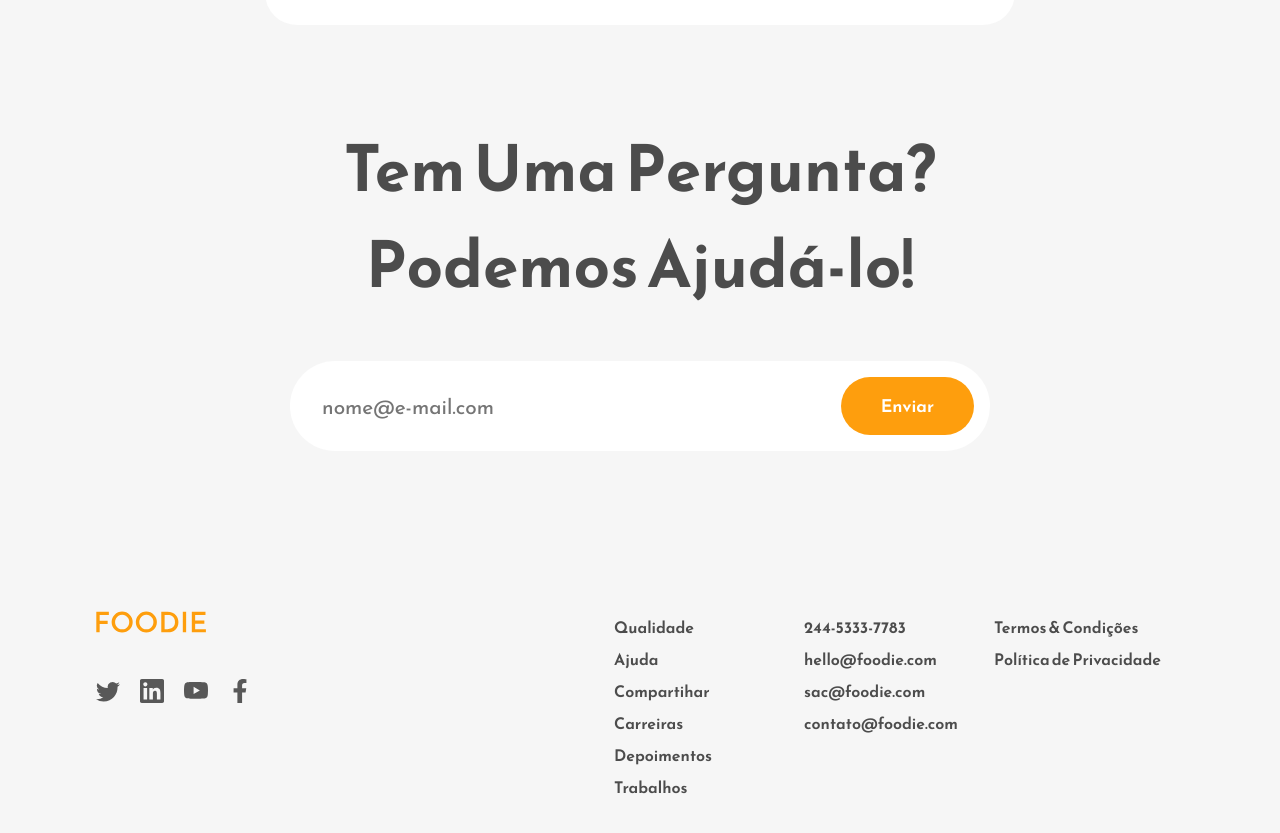
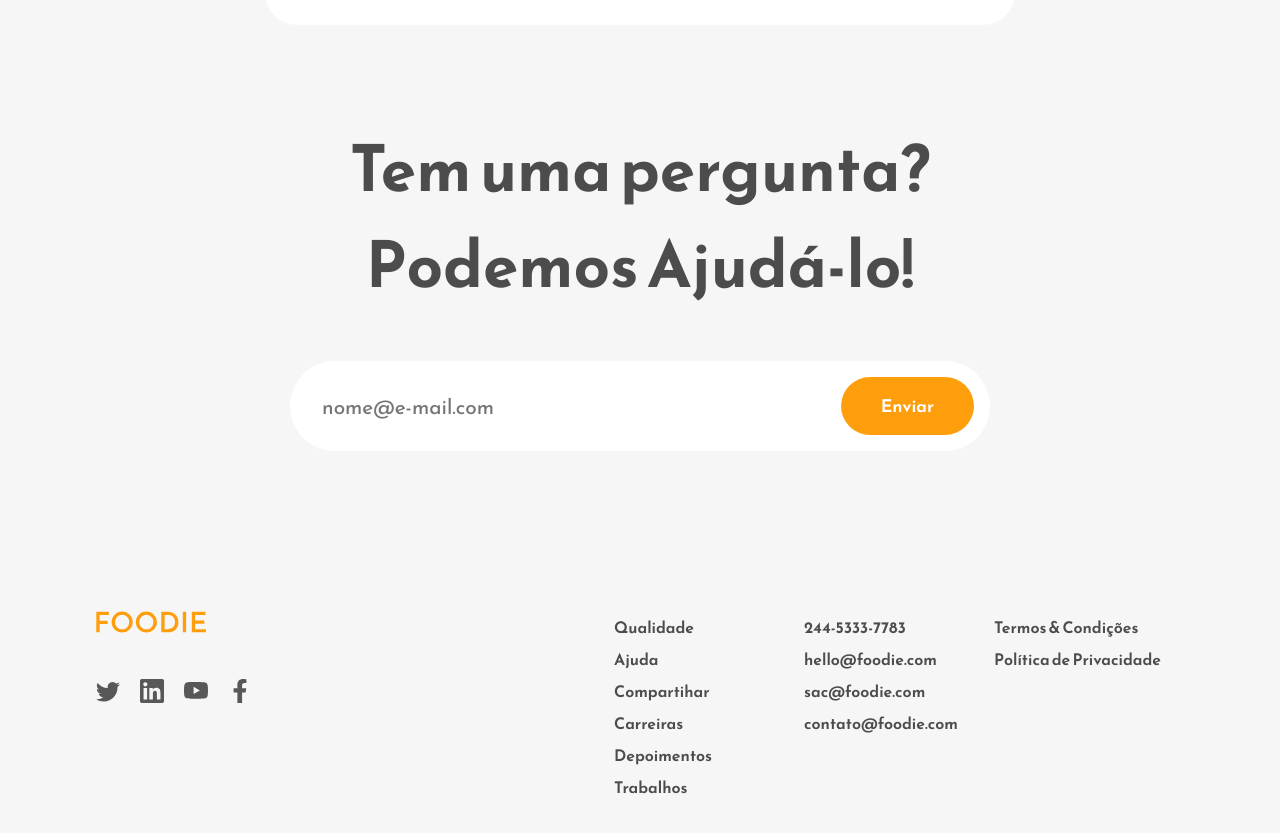
Before and after one commit to gabrielAraujoUni9/Projeto-website, a React (Create React App) app: page / in a window 1280 px wide. Shown: the part 3680-4513 px from the top of the page. Built offline with nearby package versions, Linux system fonts and the light colour scheme.

Commit message:
Update Contact.js

```diff
--- a/src/Components/Contact.js
+++ b/src/Components/Contact.js
@@ -3,7 +3,7 @@ import React from "react";
 const Contact = () => {
   return (
     <div className="contact-page-wrapper">
-      <h1 className="primary-heading">Tem Uma Pergunta?</h1>
+      <h1 className="primary-heading">Tem uma pergunta?</h1>
       <h1 className="primary-heading">Podemos Ajudá-lo!</h1>
       <div className="contact-form-container">
         <input type="text" placeholder="nome@e-mail.com" />
```
